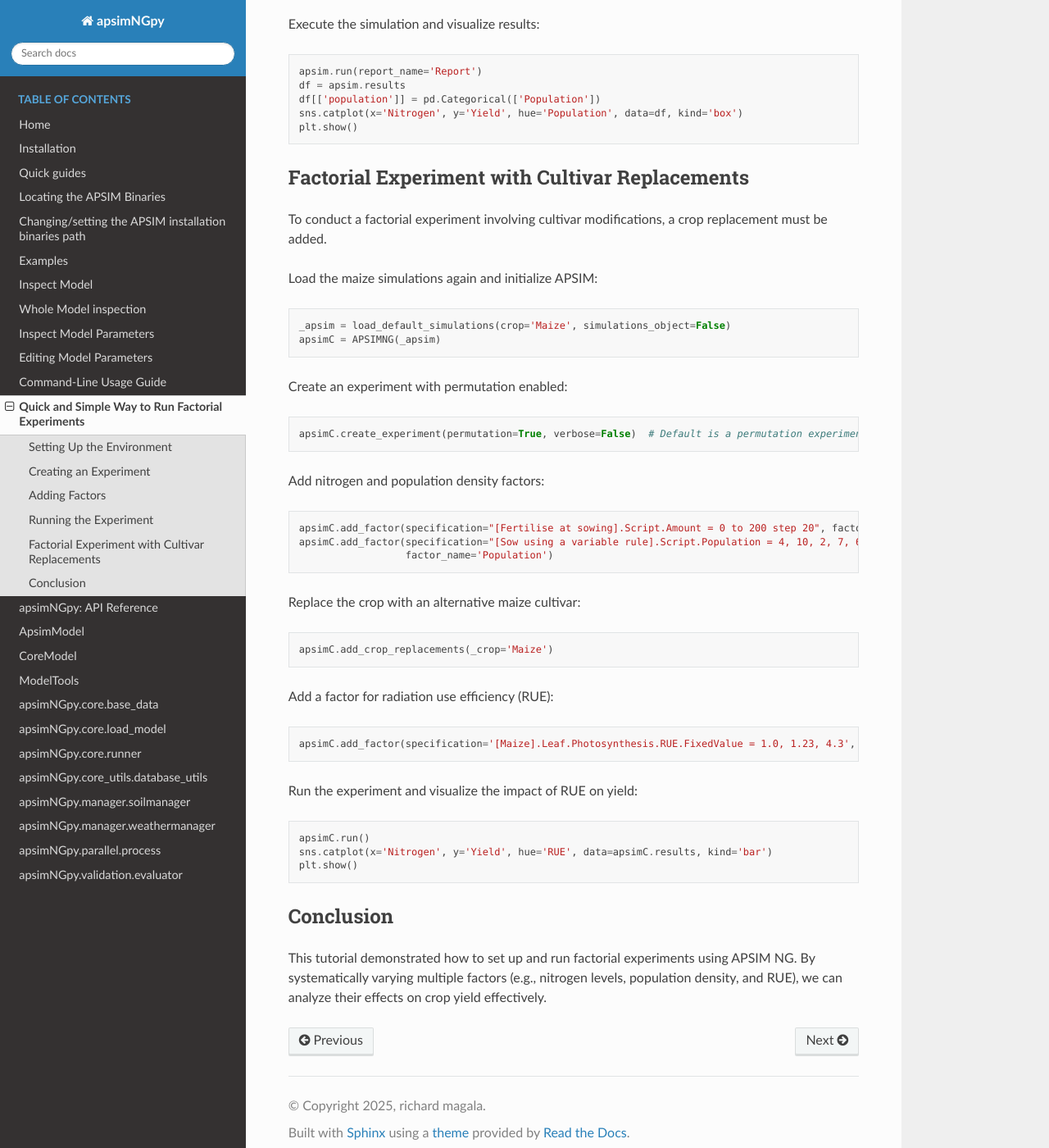
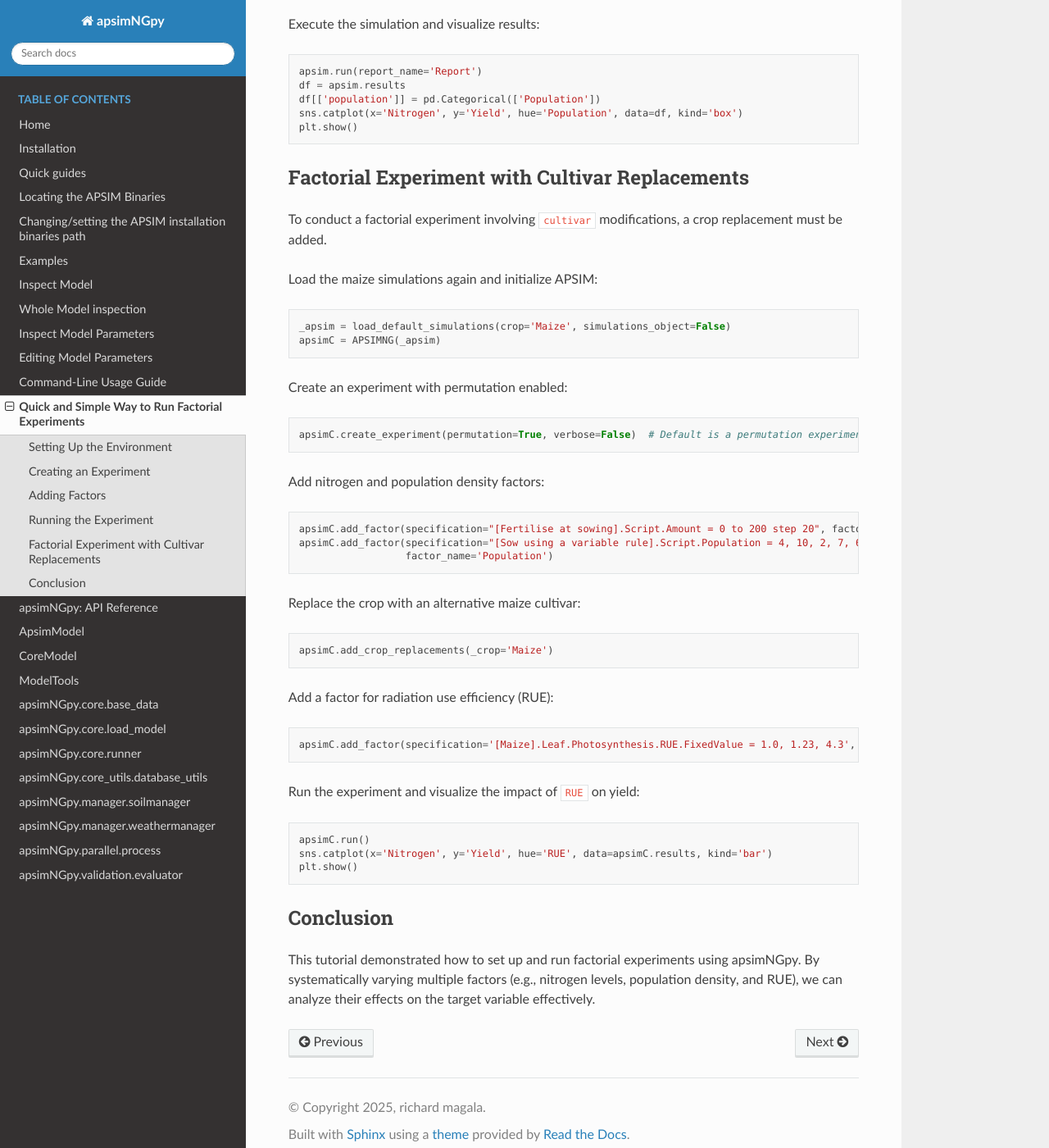
Before and after one commit to MAGALA-RICHARD/documentation-example, a Sphinx documentation site: the page built from doc/factorial_experiments.rst, in a window 1280 px wide and 1400 px high, scrolled down 1190 px. Shown: the whole window at 82% size. Built offline with Sphinx 7.4.7 and the Read the Docs theme 3.1.0, drawn with Linux system fonts in a browser that asks for light colours.

Commit message:
custom css 20%

```diff
--- a/doc/factorial_experiments.rst
+++ b/doc/factorial_experiments.rst
@@ -67,7 +67,7 @@ Execute the simulation and visualize results:
 Factorial Experiment with Cultivar Replacements
 -----------------------------------------------
 
-To conduct a factorial experiment involving cultivar modifications, a crop replacement must be added.
+To conduct a factorial experiment involving ``cultivar`` modifications, a crop replacement must be added.
 
 Load the maize simulations again and initialize APSIM:
 
@@ -102,7 +102,7 @@ Add a factor for radiation use efficiency (RUE):
 
     apsimC.add_factor(specification='[Maize].Leaf.Photosynthesis.RUE.FixedValue = 1.0, 1.23, 4.3', factor_name='RUE')
 
-Run the experiment and visualize the impact of RUE on yield:
+Run the experiment and visualize the impact of ``RUE`` on yield:
 
 .. code-block:: python
 
@@ -113,4 +113,4 @@ Run the experiment and visualize the impact of RUE on yield:
 Conclusion
 ----------
 
-This tutorial demonstrated how to set up and run factorial experiments using APSIM NG. By systematically varying multiple factors (e.g., nitrogen levels, population density, and RUE), we can analyze their effects on crop yield effectively.
+This tutorial demonstrated how to set up and run factorial experiments using apsimNGpy. By systematically varying multiple factors (e.g., nitrogen levels, population density, and RUE), we can analyze their effects on the target variable effectively.
```
